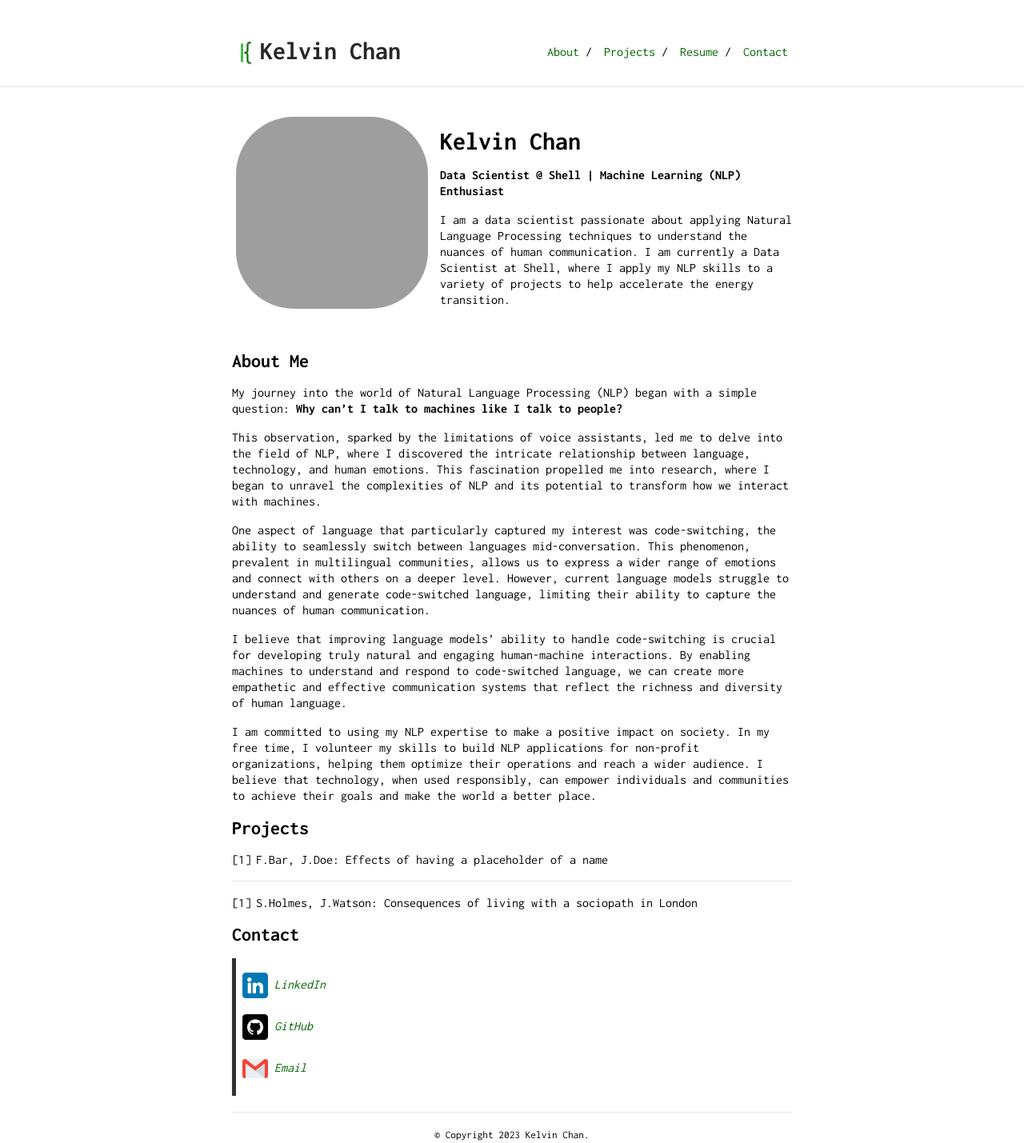
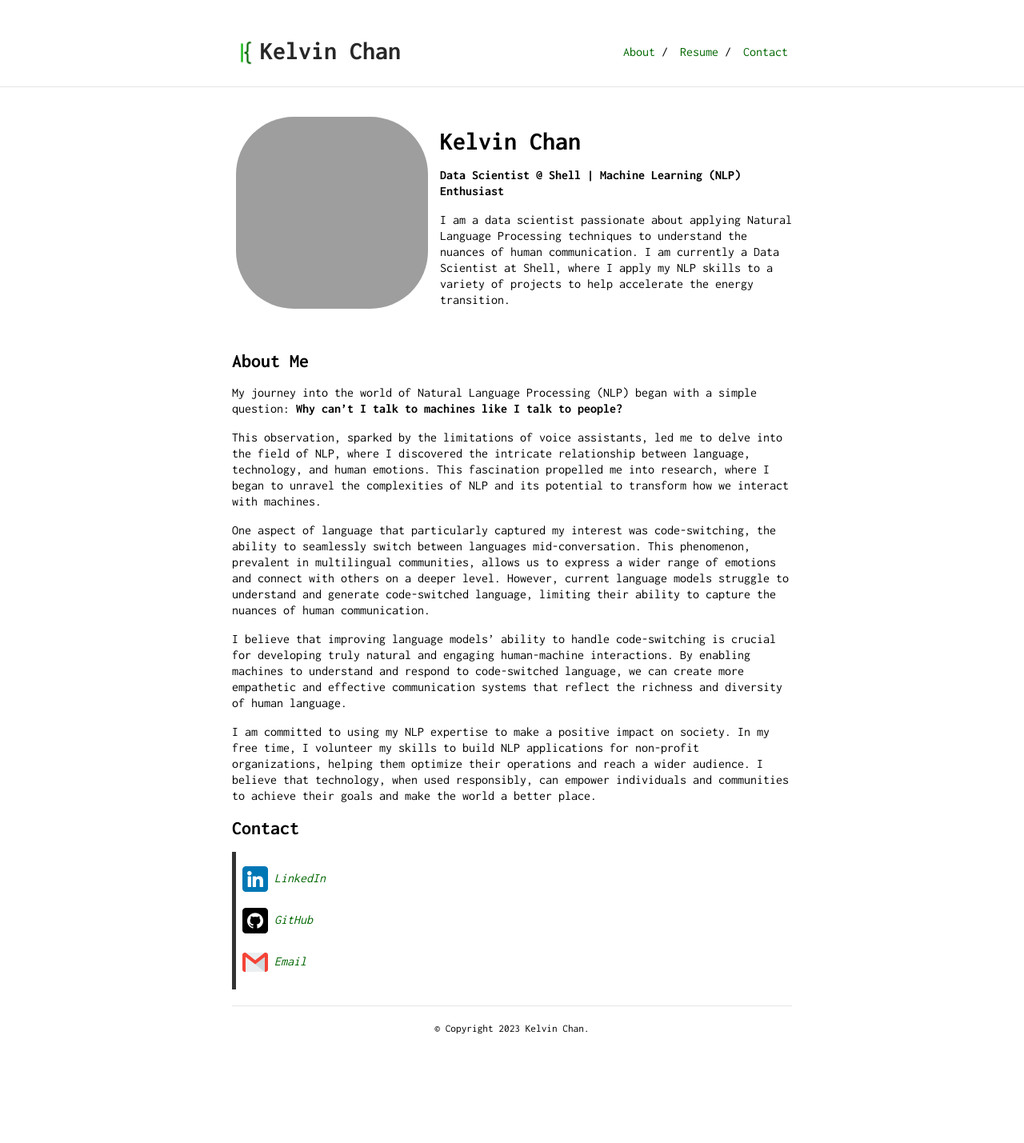
Before and after one commit to kelvinchanwh/kelvinchanwh.github.io, a Jekyll site: the page built from index.md, in a window 1280 px wide. Shown: the whole page at 80% size. Built offline with Jekyll 4.4.1, drawn with Linux system fonts in a browser that asks for light colours; after the commit the page ends 1296 px from its top, so only the background shows below that; grey boxes are pictures that could not be loaded.

Commit message:
Remove projects temporarily

```diff
--- a/_config.yml
+++ b/_config.yml
@@ -19,8 +19,8 @@ sass:
 nav:
  - name: "About"
    link: "/"
- - name: "Projects"
-   link: "#projects"
+#  - name: "Projects"
+#    link: "#projects"
  - name: "Resume"
    link: "Kelvin_Chan_CV.pdf"
  - name: "Contact"
--- a/index.md
+++ b/index.md
@@ -22,13 +22,13 @@ I believe that improving language models' ability to handle code-switching is cr
 
 I am committed to using my NLP expertise to make a positive impact on society. In my free time, I volunteer my skills to build NLP applications for non-profit organizations, helping them optimize their operations and reach a wider audience. I believe that technology, when used responsibly, can empower individuals and communities to achieve their goals and make the world a better place.
 
-## Projects
+<!-- ## Projects
 
 1. F.Bar, J.Doe: Effects of having a placeholder of a name
 
 ---
 
-2. S.Holmes, J.Watson: Consequences of living with a sociopath in London
+2. S.Holmes, J.Watson: Consequences of living with a sociopath in London -->
 
 ## Contact
 > <img src="logo-linkedin.png" href="https://linkedin.com/in/kelvinchanwh" class="contact-logo">
```
